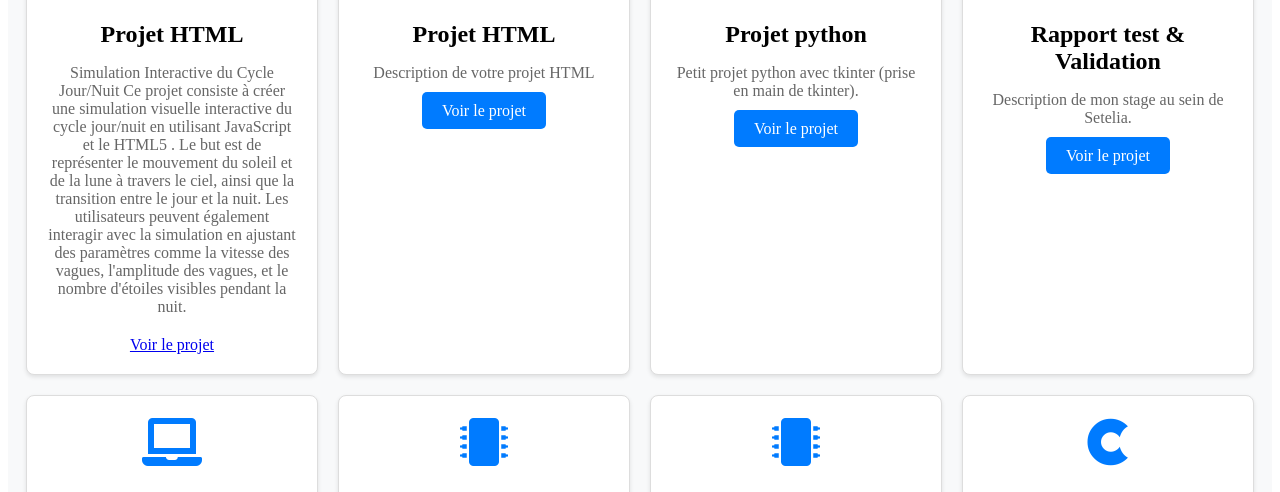
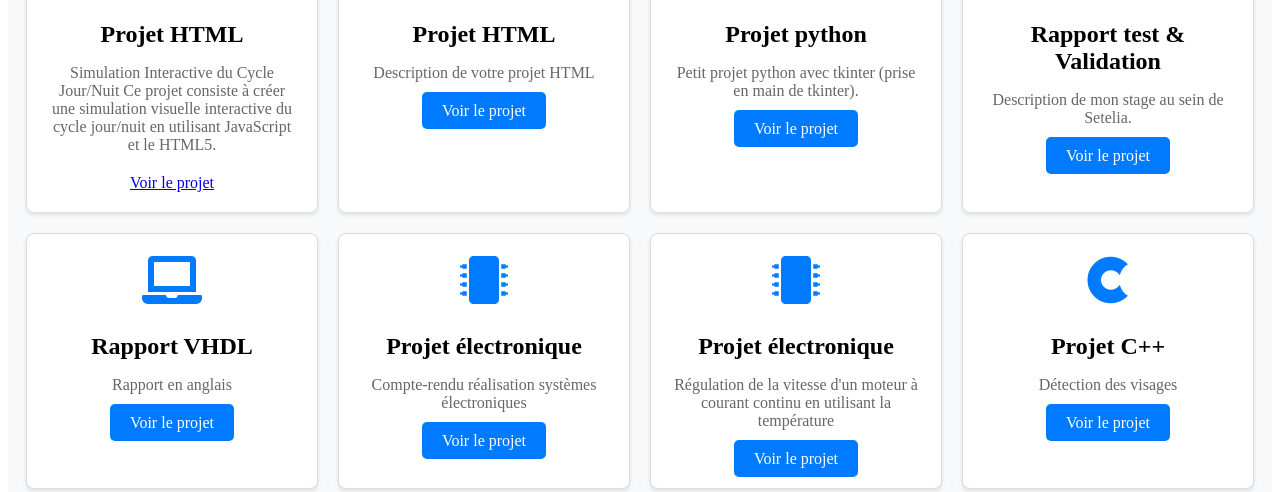
Before and after one commit to tshala-ben/tshala-ben.github.io, a plain HTML site: page projet.html in a window 1280 px wide. Shown: the part 287-779 px from the top of the page. Drawn offline with Linux system fonts and the light colour scheme.

Commit message:
Update projet.html

```diff
--- a/projet.html
+++ b/projet.html
@@ -25,7 +25,7 @@
                         <i class="fab fa-html5"></i>
                     </div>
                     <h3>Projet HTML</h3>
-                    <p>Simulation Interactive du Cycle Jour/Nuit Ce projet consiste à créer une simulation visuelle interactive du cycle jour/nuit en utilisant JavaScript et le HTML5 . Le but est de représenter le mouvement du soleil et de la lune à travers le ciel, ainsi que la transition entre le jour et la nuit. Les utilisateurs peuvent également interagir avec la simulation en ajustant des paramètres comme la vitesse des vagues, l'amplitude des vagues, et le nombre d'étoiles visibles pendant la nuit.</p>
+                    <p>Simulation Interactive du Cycle Jour/Nuit Ce projet consiste à créer une simulation visuelle interactive du cycle jour/nuit en utilisant JavaScript et le HTML5.</p>
                     <a href="index2.html">Voir le projet</a>
                 </div>
 
```
